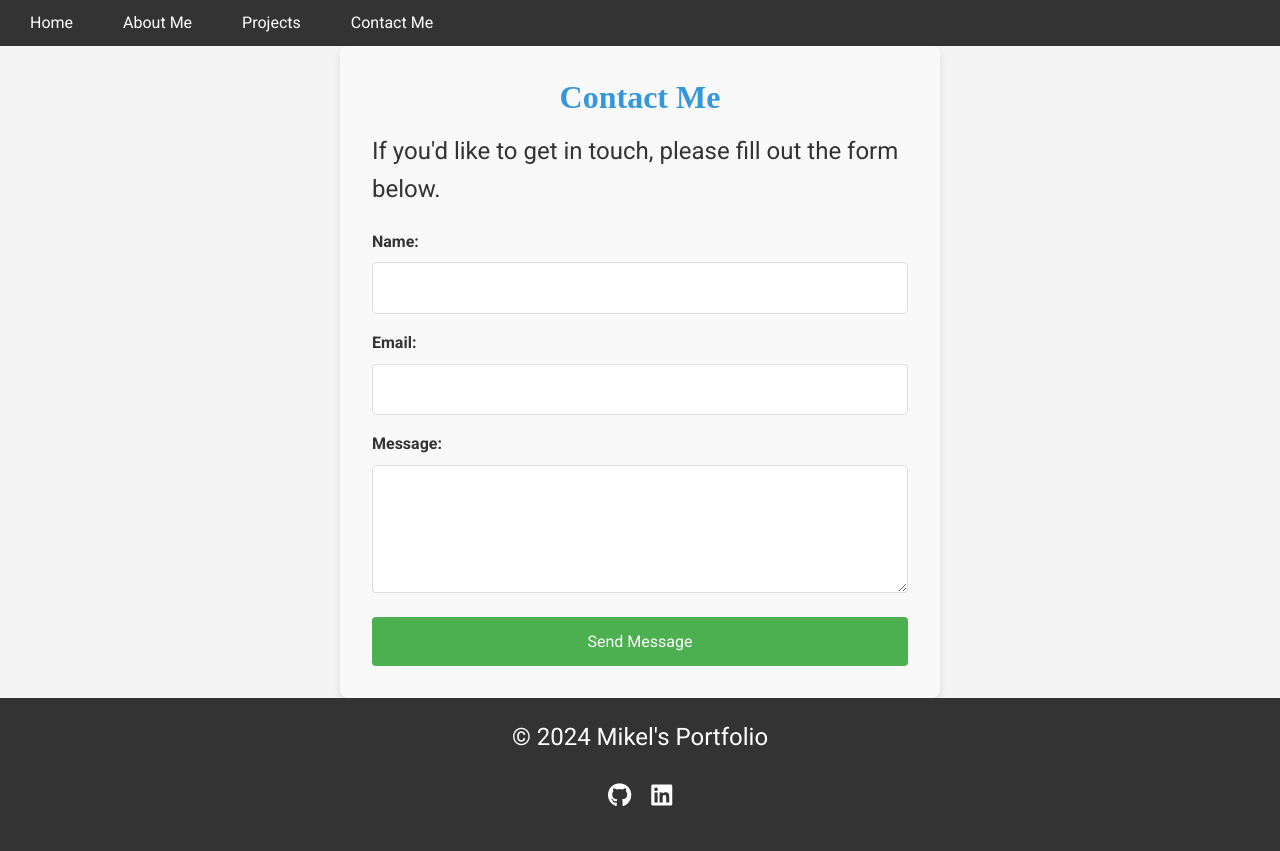
After one commit to MikelLiza/Mikel-Portfolio, a Flask app: page /contact in a window 1280 px wide. The commit adds this page. Run offline with Flask 3, Linux system fonts and the light colour scheme; parts of the project's set-up code (start-up, migrations or seed data) failed here and were passed over.

Commit message:
Added contact form, some Info about me and cleared clutter

```diff
--- a/app.py
+++ b/app.py
@@ -1,6 +1,20 @@
-from flask import Flask, render_template
+import os
+from flask import Flask, render_template, request, flash, redirect, url_for
+from flask_mail import Mail, Message
+from dotenv import load_dotenv
+
+load_dotenv()
 
 app = Flask(__name__)
+app.secret_key = os.getenv('SECRET_KEY')
+app.config[MAIL_USERNAME] = os.getenv('MAIL_USERNAME')
+app.config[MAIL_PASSWORD] = os.getenv('MAIL_PASSWORD')
+
+app.config['MAIL_SERVER'] = 'smtp.example.com'
+app.config['MAIL_PORT'] = 587
+app.config['MAIL_USE_TLS'] = True
+
+mail = Mail(app)
 
 @app.route('/')
 def home():
@@ -10,5 +24,35 @@ def home():
 def about():
     return render_template('about.html')
 
+@app.route('/projects')
+def projects():
+    return render_template('projects.html')
+
+@app.route('/contact', methods=['GET', 'POST'])
+def contact():
+    if request.method == 'POST':
+        name = request.form.get('name')
+        email = request.form.get('email')
+        message = request.form.get('message')
+
+        # Add form validation here if needed
+
+        # Send email with Flask-Mail (Optional)
+        try:
+            msg = Message(
+                subject=f"New Contact Message from {name}",
+                sender=email,
+                recipients=['MAIL_USERNAME'],  # Your email address
+                body=f"Name: {name}\nEmail: {email}\n\nMessage:\n{message}"
+            )
+            mail.send(msg)
+            flash("Message sent successfully!", "success")
+        except Exception as e:
+            flash("There was an error sending your message. Please try again later.", "error")
+            print(e)  # For debugging purposes
+
+        return redirect(url_for('contact'))
+    return render_template('contact.html')
+
 if __name__ == '__main__':
     app.run(debug=True)
--- a/static/styles.css
+++ b/static/css/styles.css
@@ -60,6 +60,35 @@ nav ul li a {
     text-decoration: none;
 }
 
+label {
+    display: block;
+    font-weight: bold;
+    margin-bottom: 0.5rem;
+}
+
+input, textarea {
+    width: 100%;
+    padding: 0.75rem;
+    border: 1px solid #ddd;
+    border-radius: 4px;
+}
+
+button[type="submit"] {
+    display: block;
+    width: 100%;
+    padding: 0.75rem;
+    background-color: #4CAF50;
+    color: white;
+    border: none;
+    border-radius: 4px;
+    cursor: pointer;
+    font-size: 1rem;
+}
+
+button[type="submit"]:hover {
+    background-color: #45a049;
+}
+
 @keyframes fadeIn {
     from { opacity: 0; }
     to { opacity: 1; }
@@ -78,6 +107,16 @@ nav ul li a {
 .hero-content {
     max-width: 600px;
     animation: fadeIn 3s ease-in-out;
+}
+
+.alert-success {
+    background-color: #d4edda;
+    color: #155724;
+}
+
+.alert-error {
+    background-color: #f8d7da;
+    color: #721c24;
 }
 
 .btn {
@@ -129,6 +168,31 @@ nav ul li a {
 
 .card p {
     color: #555;
+}
+
+.contact-container {
+    max-width: 600px;
+    margin: 0 auto;
+    padding: 2rem;
+    background: #f9f9f9;
+    border-radius: 8px;
+    box-shadow: 0px 4px 8px rgba(0, 0, 0, 0.1);
+}
+
+.contact-container h2 {
+    text-align: center;
+    margin-bottom: 1rem;
+}
+
+.form-group {
+    margin-bottom: 1rem;
+}
+
+.flash-messages .alert {
+    padding: 0.75rem;
+    margin-bottom: 1rem;
+    border-radius: 4px;
+    text-align: center;
 }
 
 .project-gallery {
--- /dev/null
+++ b/templates/base.html
@@ -0,0 +1,46 @@
+<!DOCTYPE html>
+<html lang="en">
+<head>
+    <meta charset="UTF-8">
+    <meta name="viewport" content="width=device-width, initial-scale=1.0">
+    <title>{% block title %}{% endblock %}</title>
+    <link href="https://fonts.googleapis.com/css2?family=Roboto:wght@400;700&display=swap" rel="stylesheet">
+    <link href="https://cdn.jsdelivr.net/npm/bootstrap@5.3.0-alpha1/dist/css/bootstrap.min.css" rel="stylesheet">
+    <link rel="stylesheet" href="https://cdnjs.cloudflare.com/ajax/libs/font-awesome/6.0.0-beta3/css/all.min.css">
+    <link rel="stylesheet" type="text/css" href="{{ url_for('static', filename='css/styles.css') }}">
+</head>
+
+<nav class="navbar">
+    <ul>
+        <li><a href="/">Home</a></li>
+        <li><a href="/about">About Me</a></li>
+        <li><a href="/projects">Projects</a></li>
+        <li><a href="/contact">Contact Me</a></li>
+    </ul>
+</nav>
+
+<body>
+
+{% block body %}{% endblock %}
+
+</body>
+
+{% with messages = get_flashed_messages(with_categories=True) %}
+  {% if messages %}
+    <div class="flash-messages">
+      {% for category, message in messages %}
+        <div class="alert alert-{{ category }}">{{ message }}</div>
+      {% endfor %}
+    </div>
+  {% endif %}
+{% endwith %}
+
+<footer class="footer">
+    <p>© 2024 Mikel's Portfolio</p>
+    <ul>
+        <li><a href="https://github.com/MikelLiza"><i class="fab fa-github"></i></a></li>
+        <li><a href="https://www.linkedin.com/in/mikel-lizarralde-2605a51ba/"><i class="fab fa-linkedin"></i></a></li>
+    </ul>
+</footer>
+
+</html>
--- /dev/null
+++ b/templates/contact.html
@@ -0,0 +1,32 @@
+<!DOCTYPE html>
+<html lang="en">
+
+{% extends "base.html" %}
+
+{% block title %}About Me{% endblock %}
+
+{% block body %}
+
+<div class="contact-container">
+    <h2>Contact Me</h2>
+    <p>If you'd like to get in touch, please fill out the form below.</p>
+    <form action="{{ url_for('contact') }}" method="POST">
+        <div class="form-group">
+            <label for="name">Name:</label>
+            <input type="text" id="name" name="name" required>
+        </div>
+        <div class="form-group">
+            <label for="email">Email:</label>
+            <input type="email" id="email" name="email" required>
+        </div>
+        <div class="form-group">
+            <label for="message">Message:</label>
+            <textarea id="message" name="message" rows="4" required></textarea>
+        </div>
+        <button type="submit">Send Message</button>
+    </form>
+</div>
+
+{% endblock %}
+
+</html>
```
Also changed, not shown: static/js/main.js (added, +38 -0 lines), templates/about.html (+24 -10 lines), templates/index.html (+22 -55 lines), templates/projects.html (+15 -0 lines), 2 other files.
